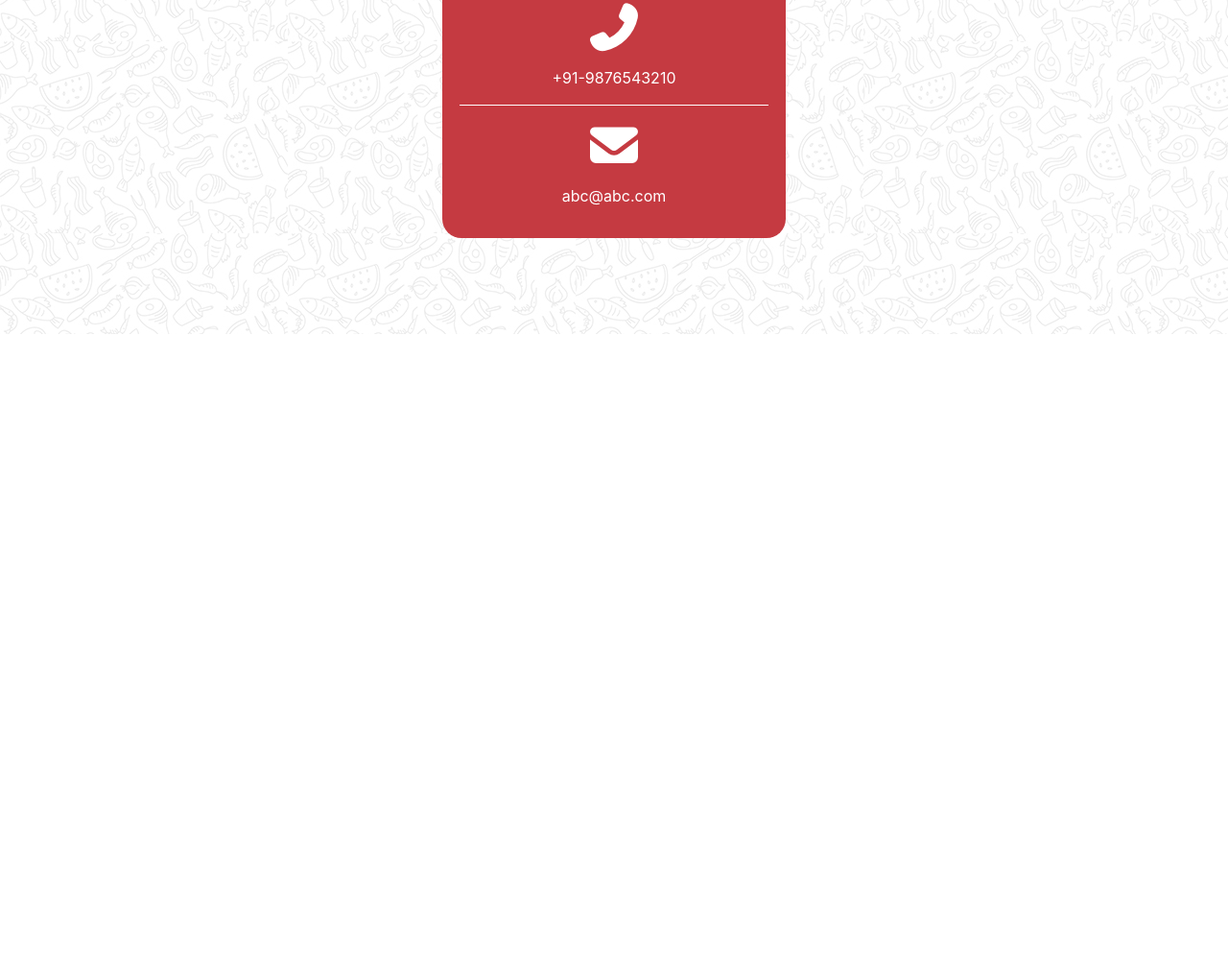
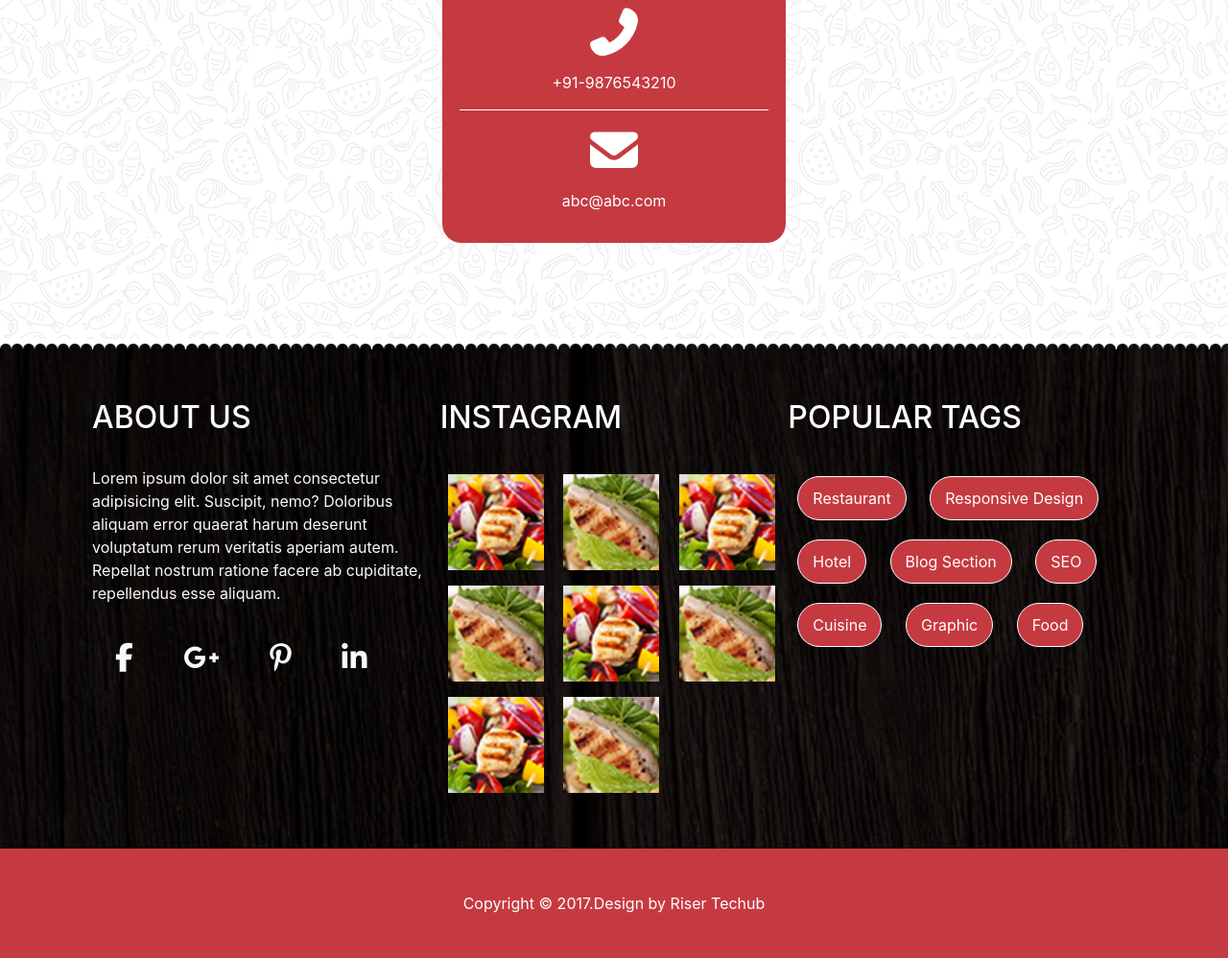
Before and after one commit to KevinTanghe/Site-du-chef, a plain HTML site: page index.html in a window 1280 px wide. Shown: the part 7213-8211 px from the top of the page at 96% size. Before the commit the page ends 7561 px from the top, so only its background shows below. Drawn offline with nearby package versions, Linux system fonts and the light colour scheme; files whose address does not match are found by name.

Commit message:
Projet finis v1

```diff
--- a/index.html
+++ b/index.html
@@ -785,7 +785,46 @@
     <!-- Fin de la section contact -->
     <!-- Début du footer -->
     <footer>
-        <div id="bgFooterfin"></div>
+        <div class="bgFooterFin"></div>
+        <div id="containerFooter">
+            <div class="colFooter text-light">
+                <h2 class="pt-5 pb-4">ABOUT US</h2>
+                <p>Lorem ipsum dolor sit amet consectetur adipisicing elit. Suscipit, nemo? Doloribus aliquam error quaerat harum deserunt voluptatum rerum veritatis aperiam autem. Repellat nostrum ratione facere ab cupiditate, repellendus esse aliquam.</p>
+                <div>
+                    <i class="p-4 fab fa-facebook-f"></i>
+                    <i class="p-4 fab fa-google-plus-g"></i>
+                    <i class="p-4 fab fa-pinterest-p"></i>
+                    <i class="p-4 fab fa-linkedin-in"></i>
+                </div>
+            </div>
+            <div class="colFooter">
+                <h2 class="text-white pt-5 pb-4">INSTAGRAM</h2>
+                <div>
+                    <img class="m-2" src="./public/images/instragram_gallery_img1.jpg" alt="">
+                    <img class="m-2" src="./public/images/instragram_gallery_img2.jpg" alt="">
+                    <img class="m-2" src="./public/images/instragram_gallery_img1.jpg" alt="">
+                    <img class="m-2" src="./public/images/instragram_gallery_img2.jpg" alt="">
+                    <img class="m-2" src="./public/images/instragram_gallery_img1.jpg" alt="">
+                    <img class="m-2" src="./public/images/instragram_gallery_img2.jpg" alt="">
+                    <img class="m-2" src="./public/images/instragram_gallery_img1.jpg" alt="">
+                    <img class="m-2" src="./public/images/instragram_gallery_img2.jpg" alt="">
+                </div>
+            </div>
+            <div class="colFooter">
+                <h2 class="text-white pt-5 pb-4">POPULAR TAGS</h2>
+                <button class="boutonFooter">Restaurant</button>
+                <button class="boutonFooter">Responsive Design</button>
+                <button class="boutonFooter">Hotel</button>
+                <button class="boutonFooter">Blog Section</button>
+                <button class="boutonFooter">SEO</button>
+                <button class="boutonFooter">Cuisine</button>
+                <button class="boutonFooter">Graphic</button>
+                <button class="boutonFooter">Food</button>
+            </div>
+        </div>
+        <div id="copyright">
+            <p>Copyright © 2017.Design by Riser Techub</p>
+        </div>
     </footer>
     <script src="./node_modules/jquery/dist/jquery.js"></script>
     <script src="./node_modules/bootstrap/dist/js/bootstrap.bundle.min.js"></script>
--- a/src/scss/modules/_footer.scss
+++ b/src/scss/modules/_footer.scss
@@ -0,0 +1,51 @@
+.bgFooterFin{
+    background-image: url("/home/tanghe/Bureau/codingSchool15/9-Site-du-chef/site_du_chef/public/images/footer_bottom_decoration_img.png");
+    height: 15px;
+    width: 100%;
+}
+
+footer{
+    background-image: url('/home/tanghe/Bureau/codingSchool15/9-Site-du-chef/site_du_chef/public/images/footer_background.jpg');
+    background-size: cover;
+    width: 100%;
+}
+
+#containerFooter{
+    width: 85%;
+    margin: 0 auto;
+    display: flex;
+
+}
+
+.boutonFooter{
+    background-color: $couleur1;
+    color: white;
+    padding: 10px;
+    padding-left: 15px;
+    padding-right: 15px;
+    border: white solid 1px;
+    border-radius: 30px;
+    margin: 10px;
+}
+
+.colFooter{
+    flex: 1;
+    padding-bottom: 50px;
+    img{
+        height: 100px;
+    }
+}
+
+.fa-facebook-f, .fa-google-plus-g, .fa-pinterest-p, .fa-linkedin-in{
+    font-size: 30px;
+}
+
+#copyright{
+    background-color: $couleur1;
+    p{
+        margin: 0;
+        text-align: center;
+        padding: 45px;
+        color: white;
+    }
+}
--- a/src/scss/modules/_header.scss
+++ b/src/scss/modules/_header.scss
@@ -57,7 +57,7 @@ header{
 
 .bgheaderfin{
     background: url("/home/tanghe/Bureau/codingSchool15/9-Site-du-chef/site_du_chef/public/images/bottom_decoration_img.png");
-    height: 10px;
+    height: 15px;
     width: 100%;
 }
 
--- a/src/scss/modules/_media.scss
+++ b/src/scss/modules/_media.scss
@@ -50,6 +50,12 @@
 
     #containerContact{
         width: 60%;
+    }
+
+
+
+    #containerFooter{
+        flex-direction: column;
     }
 }
 
@@ -197,4 +203,9 @@
     }
 
 
+
+
+    #containerFooter{
+        flex-direction: column;
+    }
 }
--- a/src/scss/modules/_section.scss
+++ b/src/scss/modules/_section.scss
@@ -313,15 +313,6 @@
 
 }
 
-#bgFooterFin{
-    background: url("/home/tanghe/Bureau/codingSchool15/9-Site-du-chef/site_du_chef/public/images/footer_bottom_decoration_img.png");
-    height: 10px;
-    width: 100%;
-}
+
 
 // Fin de la section Cotact
-
-// Début du footer
-footer{
-    background-image: url('');
-}
```
Also changed, not shown: public/css/app.css.
